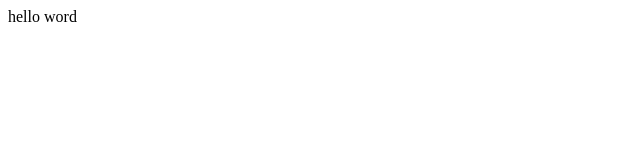
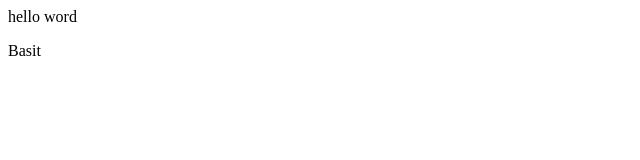
Before and after one commit to Basitawan50/awan-demo, a plain HTML site: page index.html in a window 1280 px wide. Shown: the full height of the page, 0-640 px from the left. Drawn offline with Linux system fonts and the light colour scheme.

Commit message:
Add new paragraph

```diff
--- a/index.html
+++ b/index.html
@@ -1 +1,2 @@
 <p>hello word</p>
+<p>Basit</p>
```
Also changed, not shown: 1 other file.
